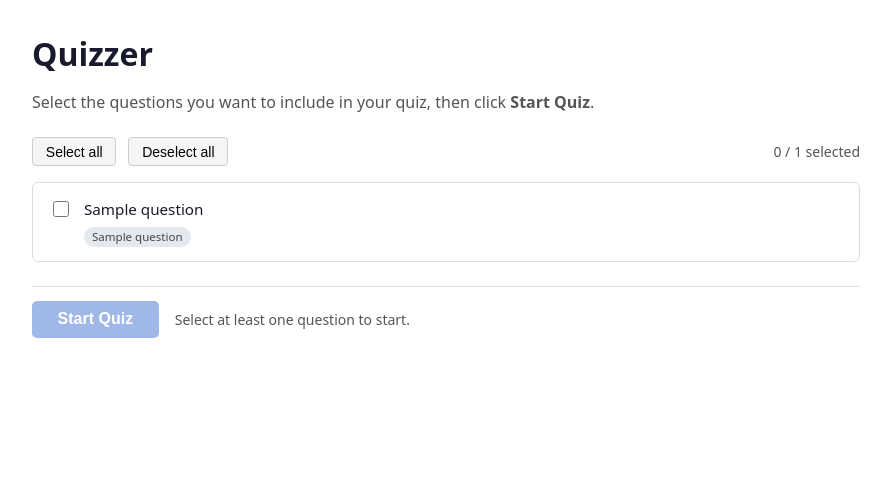
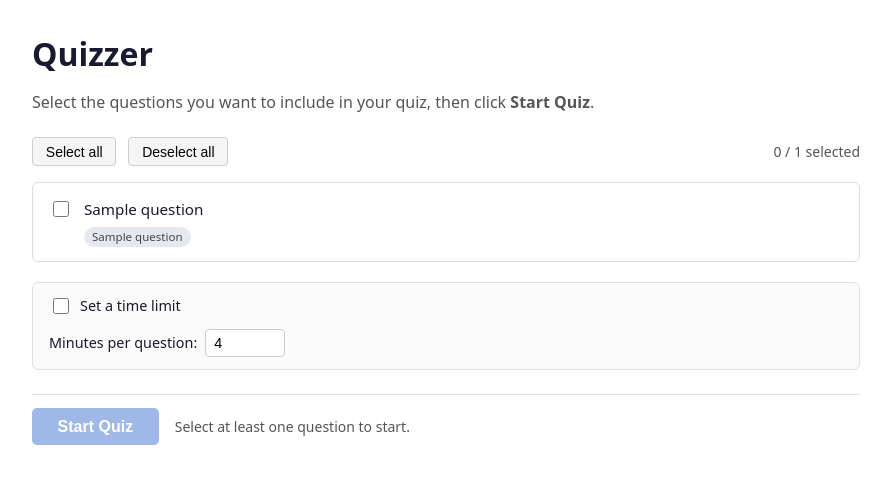
Before and after one commit to jbrehmer42/quizzer, a Flask app: template quizzer/ui/templates/index.html in a window 1280 px wide. Shown: the top 484 px of the page, without its empty margins (194-1085 px from the left). Run offline with Flask 3, Linux system fonts and the light colour scheme; the template is opened without the code that fills it: most values are stand-ins (such as "Sample title", 1, 10 or a date in 2020).

Commit message:
Add optional time limit for a quiz which is displayed in the top right

```diff
--- a/quizzer/ui/static/styles.css
+++ b/quizzer/ui/static/styles.css
@@ -148,6 +148,58 @@ h1 { margin: 0; }
   color: #555;
 }
 
+.timer-option {
+  border: 1px solid #e0e0e0;
+  border-radius: 6px;
+  padding: 0.75rem 1rem;
+  margin: 1.25rem 0 0;
+  background: #fafafa;
+}
+
+.timer-toggle {
+  display: flex;
+  align-items: center;
+  gap: 0.5rem;
+  cursor: pointer;
+  font-size: 0.9rem;
+  font-weight: 500;
+}
+
+.timer-toggle input[type="checkbox"] {
+  width: 16px;
+  height: 16px;
+  accent-color: #4a7cdc;
+  cursor: pointer;
+}
+
+.timer-settings {
+  margin-top: 0.75rem;
+  display: flex;
+  align-items: center;
+  gap: 1rem;
+  flex-wrap: wrap;
+}
+
+.timer-settings label {
+  display: flex;
+  align-items: center;
+  gap: 0.5rem;
+  font-size: 0.9rem;
+}
+
+.timer-settings input[type="number"] {
+  width: 5rem;
+  padding: 0.3rem 0.5rem;
+  border: 1px solid #ccc;
+  border-radius: 4px;
+  font-size: 0.9rem;
+}
+
+.timer-total {
+  font-size: 0.85rem;
+  color: #555;
+}
+
 
 .info-box {
   border: 1px solid #ddd;
@@ -208,6 +260,17 @@ a.btn:hover { background: #3a6acc; }
   font-size: 0.85rem;
   color: #666;
   white-space: nowrap;
+}
+
+.timer {
+  font-size: 0.85rem;
+  font-weight: 600;
+  color: #444;
+  white-space: nowrap;
+}
+
+.timer-warning {
+  color: #c0392b;
 }
 
 .question-text {
--- a/quizzer/ui/templates/index.html
+++ b/quizzer/ui/templates/index.html
@@ -35,6 +35,22 @@
       {% endfor %}
     </ul>
 
+    <div class="timer-option">
+      <label class="timer-toggle">
+        <input type="checkbox" id="enable-timer" name="enable_timer" value="1"
+               onchange="onTimerToggle(this.checked)" />
+        Set a time limit
+      </label>
+      <div id="timer-settings" class="timer-settings" hidden>
+        <label for="minutes-per-question">
+          Minutes per question:
+          <input type="number" id="minutes-per-question" name="minutes_per_question"
+                 value="4" min="1" max="999" oninput="updateTotalTime()" />
+        </label>
+        <span class="timer-total" id="timer-total"></span>
+      </div>
+    </div>
+
     <div class="start-bar">
       <button type="submit" class="btn-start" id="start-btn" disabled>Start Quiz</button>
       <span id="start-label" class="start-label">Select at least one question to start.</span>
@@ -44,30 +60,45 @@
   <script>
     const total = {{ questions | length }};
     function updateUI() {
-      const checked = document.querySelectorAll('input[type="checkbox"]:checked').length;
+      const checked = document.querySelectorAll('input[type="checkbox"][name="question_ids"]:checked').length;
       document.getElementById('count-label').textContent = `${checked} / ${total} selected`;
       const btn = document.getElementById('start-btn');
       const lbl = document.getElementById('start-label');
       btn.disabled = checked === 0;
       lbl.textContent = checked === 0 ? 'Select at least one question to start.' : `${checked} question${checked === 1 ? '' : 's'} selected.`;
+      updateTotalTime();
     }
     function onToggle(checkbox, cardId) {
       document.getElementById(cardId).classList.toggle('selected', checkbox.checked);
       updateUI();
     }
     function selectAll() {
-      document.querySelectorAll('input[type="checkbox"]').forEach((cb, i) => {
+      document.querySelectorAll('input[type="checkbox"][name="question_ids"]').forEach((cb, i) => {
         cb.checked = true;
         cb.closest('.question-card').classList.add('selected');
       });
       updateUI();
     }
     function deselectAll() {
-      document.querySelectorAll('input[type="checkbox"]').forEach(cb => {
+      document.querySelectorAll('input[type="checkbox"][name="question_ids"]').forEach(cb => {
         cb.checked = false;
         cb.closest('.question-card').classList.remove('selected');
       });
       updateUI();
+    }
+    function onTimerToggle(enabled) {
+      document.getElementById('timer-settings').hidden = !enabled;
+      if (enabled) updateTotalTime();
+    }
+    function updateTotalTime() {
+      if (document.getElementById('enable-timer').checked) {
+        const mins = parseFloat(document.getElementById('minutes-per-question').value) || 0;
+        const checked = document.querySelectorAll('input[type="checkbox"][name="question_ids"]:checked').length;
+        const totalMins = Math.round(mins * checked);
+        document.getElementById('timer-total').textContent = checked > 0
+          ? `Total: ${totalMins} min for ${checked} question${checked === 1 ? '' : 's'}`
+          : '';
+      }
     }
   </script>
   {% else %}
```
Also changed, not shown: quizzer/ui/app.py (+31 -0 lines), quizzer/ui/templates/quiz.html (+21 -0 lines), README.md.
